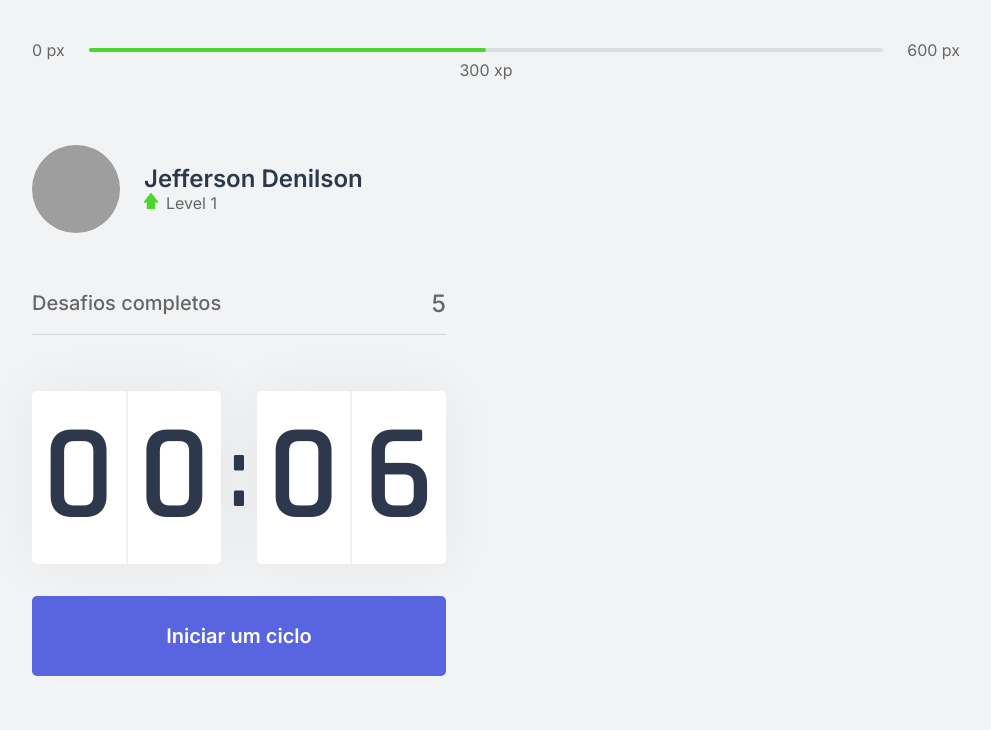
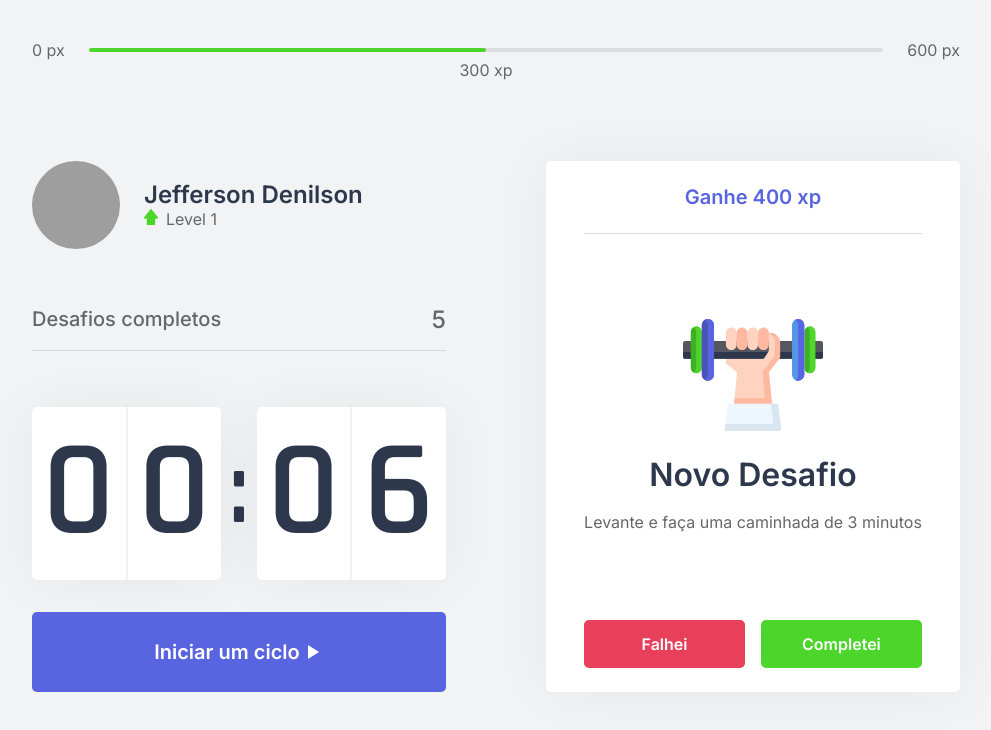
Before and after one commit to jeffersondenilson/moveit, a Next.js app: page / in a window 1280 px wide. Shown: the top 730 px of the page, without its empty margins (144-1135 px from the left). Built offline with nearby package versions, Linux system fonts and the light colour scheme; grey boxes are pictures that could not be loaded.

Commit message:
ChallengeBox

```diff
--- a/src/components/ChallengeBox.tsx
+++ b/src/components/ChallengeBox.tsx
@@ -1,8 +1,37 @@
-import styles from "../styles/components/ChallengeBox";
+import styles from "../styles/components/ChallengeBox.module.css";
 
 export default function ChallengeBox() {
+  const hasActiveChallenge = true;
+
   return (
     <div className={styles.challengeBoxContainer}>
+      { hasActiveChallenge ?
+        (
+          <div className={styles.challengeActive}>
+            <header>Ganhe 400 xp</header>
+
+            <main>
+              <img src="icons/body.svg" alt="body" />
+              <strong>Novo Desafio</strong>
+              <p>Levante e faça uma caminhada de 3 minutos</p>
+            </main>
+
+            <footer>
+              <button
+                type="button"
+                className={styles.challengeFailedButton}
+              >
+                Falhei
+              </button>
+              <button
+                type="button"
+                className={styles.challengeSucceededButton}
+              >
+                Completei
+              </button>
+            </footer>
+          </div>
+        ) : (
           <div className={styles.challengeNotActive}>
             <strong>Finalize um ciclo para receber um desafio</strong>
             <p>
@@ -10,6 +39,9 @@
               Avance de level completando desafios.
             </p>
           </div>
+        )
+      }
+
     </div>
   );
 }
--- a/src/components/Countdown.tsx
+++ b/src/components/Countdown.tsx
@@ -52,18 +52,18 @@
             disabled
             className={styles.countdownButton}
           >
-            Ciclo encerrado
+            Ciclo encerrado <img src="icons/check.svg" alt="check" />
           </button>
         ) : (
           <>
             { isActive ?
               (
                 <button type="button" className={`${styles.countdownButton} ${styles.countdownButtonActive}`} onClick={resetCountdown}>
-                  Abandonar ciclo
+                  Abandonar ciclo <img src="icons/close.svg" alt="close" />
                 </button>
               ) : (
                 <button type="button" className={styles.countdownButton} onClick={startCountdown}>
-                  Iniciar um ciclo
+                  Iniciar um ciclo <img src="icons/play.svg" alt="play" />
                 </button>
               )
             }
--- a/src/pages/index.tsx
+++ b/src/pages/index.tsx
@@ -1,4 +1,5 @@
 import Head from "next/head";
+import ChallengeBox from "../components/ChallengeBox";
 import CompletedChallenges from "../components/CompletedChallenges";
 import Countdown from "../components/Countdown";
 import ExperienceBar from "../components/ExperienceBar";
@@ -21,7 +22,7 @@
           <Countdown />
         </div>
         <div>
-
+          <ChallengeBox />
         </div>
       </section>
     </div>
--- a/src/styles/components/ChallengeBox.module.css
+++ b/src/styles/components/ChallengeBox.module.css
@@ -0,0 +1,110 @@
+.challengeBoxContainer {
+  height: 100%;
+
+  background: var(--white);
+  border-radius: 5px;
+  box-shadow: 0 0 60px rgba(0, 0, 0, 0.05);
+  padding: 1.5rem 2rem;
+
+  display: flex;
+  flex-direction: column;
+  align-items: center;
+  justify-content: center;
+
+  text-align: center;
+}
+
+.challengeNotActive {
+  display: flex;
+  flex-direction: column;
+  align-items: center;
+}
+
+.challengeNotActive strong {
+  font-size: 1.5rem;
+  font-weight: 500;
+  line-height: 1.4;
+}
+
+.challengeNotActive p {
+  display: flex;
+  flex-direction: column;
+  align-items: center;
+  line-height: 1.4;
+  max-width: 70%;
+  margin-top: 3rem;
+}
+
+.challengeNotActive p img {
+  margin-bottom: 1rem;
+}
+
+.challengeActive {
+  height: 100%;
+
+  display: flex;
+  flex-direction: column;
+}
+
+.challengeActive header {
+  color: var(--blue);
+  font-weight: 600;
+  font-size: 1.25rem;
+  padding: 0 2rem 1.5rem;
+  border-bottom: 1px solid var(--gray-line);
+}
+
+.challengeActive main {
+  flex: 1;
+  display: flex;
+  flex-direction: column;
+  align-items: center;
+  justify-content: center;
+}
+
+.challengeActive main strong {
+  font-size: 2rem;
+  font-weight: 600;
+  color: var(--title);
+  margin: 1.5rem 0 1rem;
+}
+
+.challengeActive main p {
+  line-height: 1.5;
+}
+
+.challengeActive footer {
+  display: grid;
+  grid-template-columns: 1fr 1fr;
+  gap: 1rem;
+}
+
+.challengeActive footer button {
+  height: 3rem;
+
+  display: flex;
+  align-items: center;
+  justify-content: center;
+
+  border: 0;
+  border-radius: 5px;
+
+  color: var(--white);
+
+  font-size: 1rem;
+  font-weight: 600;
+
+  transition: filter 0.2s;
+}
+
+.challengeActive footer button.challengeFailedButton {
+  background: var(--red);
+}
+
+.challengeActive footer button.challengeSucceededButton {
+  background: var(--green);
+}
+
+.challengeActive footer button:hover {
+  filter: brightness(0.9);
+}
--- a/src/styles/pages/Home.module.css
+++ b/src/styles/pages/Home.module.css
@@ -14,4 +14,5 @@
   grid-template-columns: 1fr 1fr;
   gap: 6.25rem;
   align-content: center;
+  margin-top: 2rem;
 }
```
Lines whose indentation alone changed are shown as unchanged.
